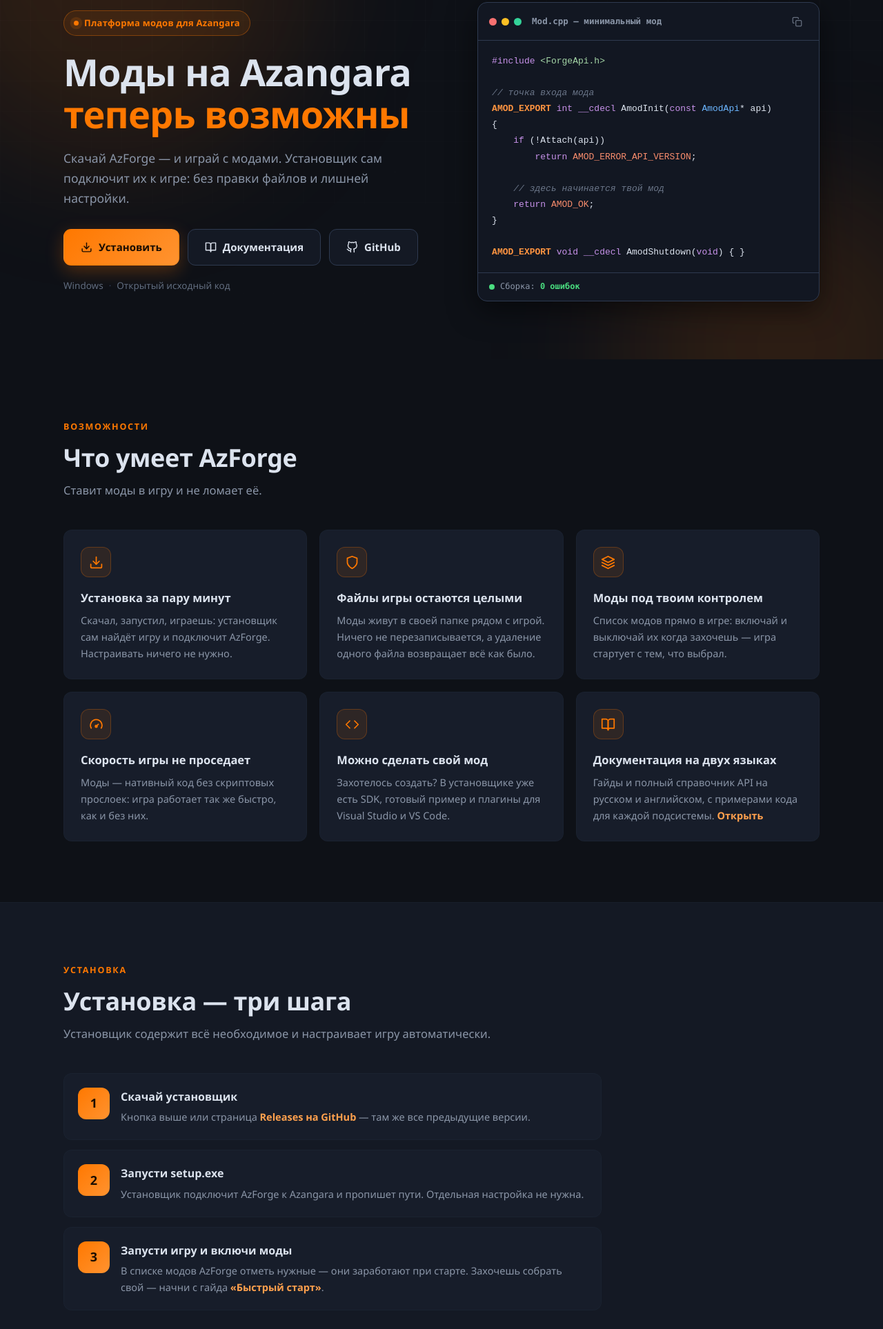
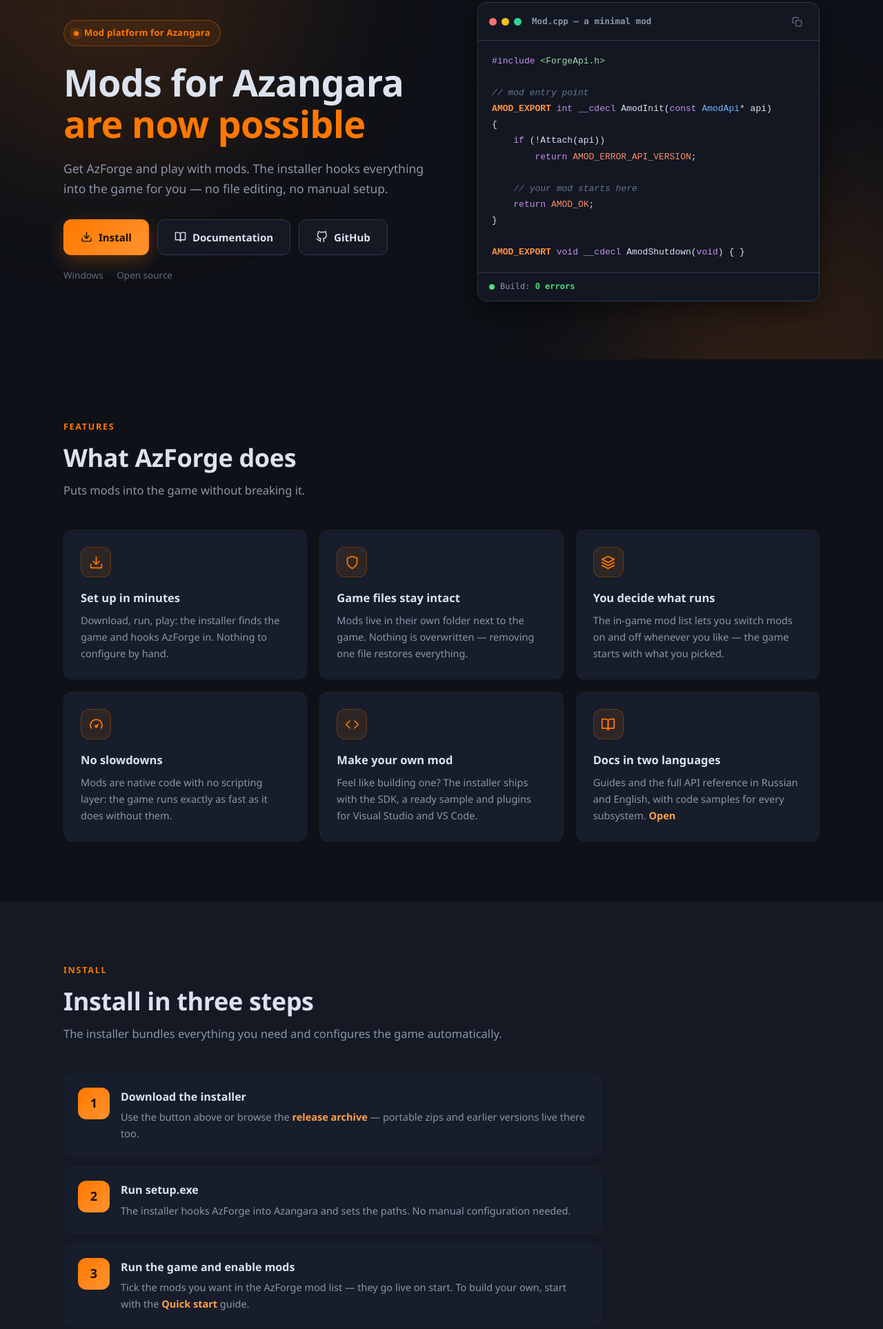
Before and after one commit to BAZKAMAZ/AzForge, a plain HTML site: page AzForge-site/index.html in a window 1280 px wide. Shown: the part 147-2074 px from the top of the page at 69% size. Drawn offline with Linux system fonts and the light colour scheme.

Commit message:
Site: default to English and point downloads to the release archive

```diff
--- a/AzForge-site/index.html
+++ b/AzForge-site/index.html
@@ -1,10 +1,10 @@
 <!DOCTYPE html>
-<html lang="ru">
+<html lang="en">
 <head>
 <meta charset="UTF-8">
 <meta name="viewport" content="width=device-width, initial-scale=1.0">
-<title>AzForge — моды для Azangara</title>
-<meta name="description" content="AzForge — платформа модов для Azangara: установи моды в пару кликов или собери свой. Документация на русском и английском.">
+<title>AzForge — mods for Azangara</title>
+<meta name="description" content="AzForge is the mod platform for Azangara: install mods in a couple of clicks or build your own. Documentation in English and Russian.">
 <meta name="theme-color" content="#0e1117">
 <link rel="icon" href="../res/AFhammer.svg" type="image/svg+xml">
 <link rel="stylesheet" href="css/base.css">
@@ -71,8 +71,8 @@
       <h1 data-i18n="hero.h1">Моды на Azangara<br><span class="hot">теперь возможны</span></h1>
       <p class="lead" data-i18n="hero.lead">Скачай AzForge — и играй с модами. Установщик сам подключит их к игре: без правки файлов и лишней настройки.</p>
       <div class="hero-btns">
-        <a class="btn btn-primary" href="https://github.com/BAZKAMAZ/AzForge/releases/latest/download/AzForge-Setup.exe"><svg><use href="#i-dl"/></svg><span data-i18n="hero.install">Установить</span></a>
-        <a class="btn btn-ghost" href="docs/index.html"><svg><use href="#i-book"/></svg><span data-i18n="hero.docs">Документация</span></a>
+        <a class="btn btn-primary" href="https://azforge-releases.gdnews2023.workers.dev/release/latest/AzForge-Setup.exe"><svg><use href="#i-dl"/></svg><span data-i18n="hero.install">Install</span></a>
+        <a class="btn btn-ghost" href="docs/index.html"><svg><use href="#i-book"/></svg><span data-i18n="hero.docs">Documentation</span></a>
         <a class="btn btn-ghost" href="https://github.com/BAZKAMAZ/AzForge" target="_blank" rel="noopener"><svg><use href="#i-gh"/></svg><span data-i18n="nav.github">GitHub</span></a>
       </div>
       <p class="micro"><span data-i18n="hero.micro">Windows</span><i>·</i><span data-i18n="hero.micro2">Открытый исходный код</span></p>
@@ -156,8 +156,8 @@
       <div class="step rv">
         <span class="n">1</span>
         <div>
-          <h4 data-i18n="s1.t">Скачай установщик</h4>
-          <p data-i18n="s1.p">Кнопка выше или страница <a href="https://github.com/BAZKAMAZ/AzForge/releases" target="_blank" rel="noopener">Releases на GitHub</a> — там же все предыдущие версии.</p>
+          <h4 data-i18n="s1.t">Download the installer</h4>
+          <p data-i18n="s1.p">Use the button above or browse the <a href="https://azforge-releases.gdnews2023.workers.dev/release/" target="_blank" rel="noopener">release archive</a> — portable zips and earlier versions live there too.</p>
         </div>
       </div>
       <div class="step rv">
--- a/AzForge-site/js/i18n.js
+++ b/AzForge-site/js/i18n.js
@@ -2,14 +2,14 @@
   "use strict";
 
   var LANGS = [
-    { id: "ru", label: "Русский" },
-    { id: "en", label: "English" }
+    { id: "en", label: "English" },
+    { id: "ru", label: "Русский" }
   ];
 
   function savedLang() {
     try { var v = localStorage.getItem("af-lang"); } catch (e) { v = null; }
     for (var i = 0; i < LANGS.length; i++) if (LANGS[i].id === v) return v;
-    return "ru";
+    return "en";
   }
 
   var AF = window.AF = {
--- a/AzForge-site/js/lang/en.js
+++ b/AzForge-site/js/lang/en.js
@@ -55,7 +55,7 @@ window.AF_LANG_EN = {
   "inst.sub": "The installer bundles everything you need and configures the game automatically.",
 
   "s1.t": "Download the installer",
-  "s1.p": "Use the button above or the <a href=\"https://github.com/BAZKAMAZ/AzForge/releases\" target=\"_blank\" rel=\"noopener\">Releases page on GitHub</a> — earlier versions live there too.",
+  "s1.p": "Use the button above or browse the <a href=\"https://azforge-releases.gdnews2023.workers.dev/release/\" target=\"_blank\" rel=\"noopener\">release archive</a> — portable zips and earlier versions live there too.",
 
   "s2.t": "Run setup.exe",
   "s2.p": "The installer hooks AzForge into Azangara and sets the paths. No manual configuration needed.",
--- a/AzForge-site/js/lang/ru.js
+++ b/AzForge-site/js/lang/ru.js
@@ -54,7 +54,7 @@ window.AF_LANG_RU = {
   "inst.sub": "Установщик содержит всё необходимое и настраивает игру автоматически.",
 
   "s1.t": "Скачай установщик",
-  "s1.p": "Кнопка выше или страница <a href=\"https://github.com/BAZKAMAZ/AzForge/releases\" target=\"_blank\" rel=\"noopener\">Releases на GitHub</a> — там же все предыдущие версии.",
+  "s1.p": "Кнопка выше или <a href=\"https://azforge-releases.gdnews2023.workers.dev/release/\" target=\"_blank\" rel=\"noopener\">архив релизов</a> — там же портативные zip-сборки и предыдущие версии.",
 
   "s2.t": "Запусти setup.exe",
   "s2.p": "Установщик подключит AzForge к Azangara и пропишет пути. Отдельная настройка не нужна.",
```
Also changed, not shown: AzForge-site/docs/index.html (+3 -3 lines).
